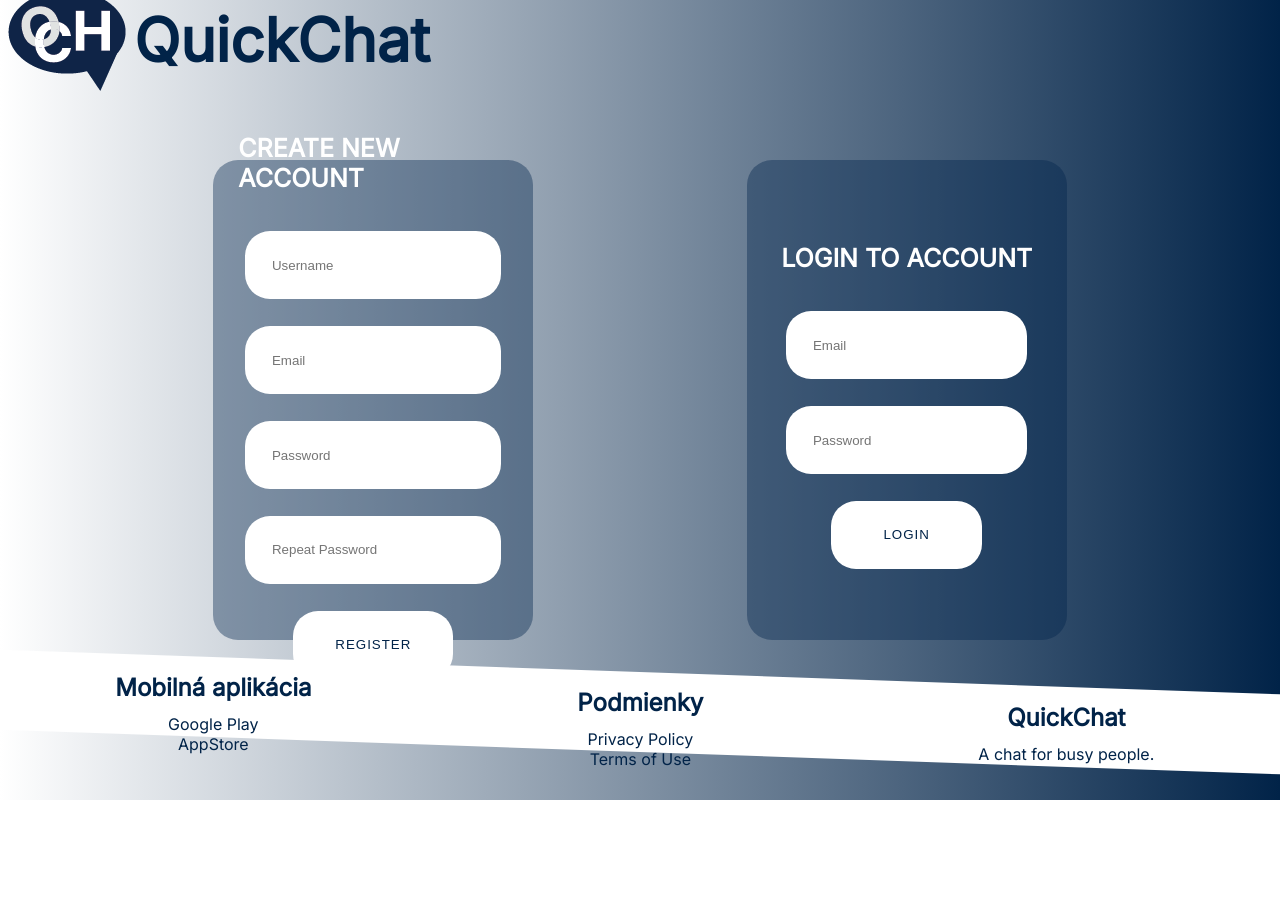
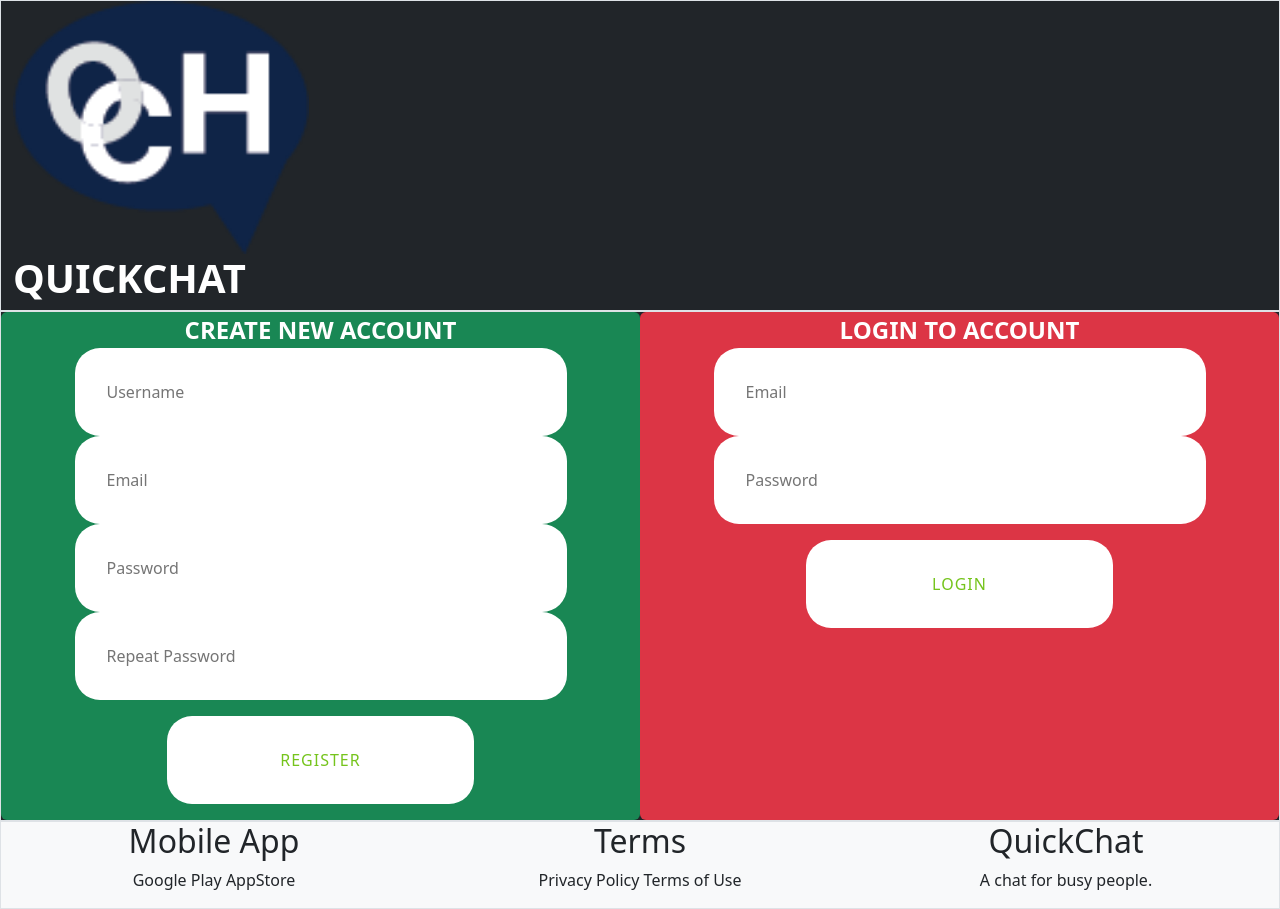
Before and after one commit to conway-hash/Login-Website, a plain HTML site: page index.html in a window 1280 px wide. Before the commit the page ends 800 px from the top, so only its background shows below. Drawn offline with nearby package versions, Linux system fonts and the light colour scheme.

Commit message:
Bootstrap branch

```diff
--- a/index.html
+++ b/index.html
@@ -4,39 +4,48 @@
 <head>
     <title>Login Site</title>
     <meta charset="utf-8" name="viewport" content="width=device-width, initial-scale=1">
-    <link href='https://fonts.googleapis.com/css?family=Inter' rel='stylesheet'>
     <link rel="stylesheet" href="style.css">
+    <link href="https://cdn.jsdelivr.net/npm/bootstrap@5.2.0-beta1/dist/css/bootstrap.min.css" rel="stylesheet"
+        integrity="sha384-0evHe/X+R7YkIZDRvuzKMRqM+OrBnVFBL6DOitfPri4tjfHxaWutUpFmBp4vmVor" crossorigin="anonymous">
 </head>
 
-<body>
-    <header>
-        <img src="Logo.png" alt="Logo">
-        <h1>QuickChat</h1>
+<body class="bg-dark">
+    <header class="container-xxl border text-white">
+        <div class="row">
+            <img src="Logo.png" alt="" class="float-start w-25">
+            <h1 class="text-uppercase fs-1 fw-bold">QuickChat</h1>
+        </div>
     </header>
-    <div class="container">
-        <div class="box">
-            <div class="register">
-                <label>Create new account</label>
+
+    <div class=" container-xxl border">
+        <div class="row justify-content-between">
+            <div class="col-md-6 bg-success rounded text-center">
+                <label class="text-white text-uppercase fs-4 fw-bold">Create new account</label>
+                <form>
                     <input type="text" placeholder="Username">
                     <input type="email" placeholder="Email">
                     <input type="password" placeholder="Password">
                     <input type="password" placeholder="Repeat Password">
                     <input type="submit" value="Register">
+                </form>
             </div>
-        </div>
-        <div class="box">
-            <div class="login">
-                <label>Login to account</label>
+
+            <div class="col-md-6 bg-danger rounded text-center">
+                <label class="text-white text-uppercase fs-4 fw-bold">Login to account</label>
+                <form>
                     <input type="email" placeholder="Email">
                     <input type="password" placeholder="Password">
                     <input type="submit" value="Login">
+                </form>
             </div>
         </div>
     </div>
-    <footer>
-        <div class="footerclass">
+
+    <footer class="container-xxl border bg-light">
+        <div class="row ">
+            <div class="col text-center">
                 <h2>
-                Mobilná aplikácia
+                    Mobile App
                 </h2>
                 <a>
                     Google Play
@@ -45,9 +54,9 @@
                     AppStore
                 </a>
             </div>
-        <div class="footerclass">
+            <div class="col text-center">
                 <h2>
-                Podmienky
+                    Terms
                 </h2>
                 <a>
                     Privacy Policy
@@ -56,7 +65,7 @@
                     Terms of Use
                 </a>
             </div>
-        <div class="footerclass">
+            <div class="col text-center">
                 <h2>
                     QuickChat
                 </h2>
@@ -64,7 +73,13 @@
                     A chat for busy people.
                 </p>
             </div>
+        </div>
     </footer>
+
+    <script src="https://cdn.jsdelivr.net/npm/bootstrap@5.2.0-beta1/dist/js/bootstrap.bundle.min.js"
+        integrity="sha384-pprn3073KE6tl6bjs2QrFaJGz5/SUsLqktiwsUTF55Jfv3qYSDhgCecCxMW52nD2"
+        crossorigin="anonymous"></script>
+
 </body>
 
 </html>
--- a/style.css
+++ b/style.css
@@ -1,47 +1,3 @@
-* {
-    margin: 0;
-    padding: 0;
-}
-
-body {
-    width: 100%;
-    height: 100vh;
-    background-image: linear-gradient(to right, #FFFFFF, #012348);
-    display: flex;
-    flex-direction: column;
-    font-family: 'Inter';
-}
-
-header {
-    width: 100%;
-    height: 10vh;
-    display: flex;
-    align-items: center;
-    justify-content: flex-start;
-    font-size: 30px;
-    color: #012348;
-}
-
-img {
-    padding: 1vh;
-}
-
-.container {
-    width: 100%;
-    height: 80vh;
-    display: flex;
-    justify-content: space-evenly;
-    align-items: center;
-}
-
-label {
-    color: #FFFFFF;
-    text-transform: uppercase;
-    font-weight: bold;
-    font-size: 25px;
-    margin: 1em;
-}
-
 input {
     width: 80%;
     padding: 2em 2em;
@@ -52,10 +8,14 @@
     transition: 0.5s;
 }
 
+input:active {
+    border: 1em #45a049;
+}
+
 input[type=submit] {
     width: 50%;
     background-color: white;
-    color: #012348;
+    color: #75c41c;
     padding: 2em 2em;
     margin: 1em;
     border: none;
@@ -68,53 +28,3 @@
 input[type=submit]:hover {
     background-color: #45a049;
 }
-
-.box {
-    background: rgba(1, 35, 75, 0.4);
-    border-radius: 25px;
-    height: 75%;
-    width: 25%;
-    display: flex;
-    flex-direction: column;
-    justify-content: center;
-    align-items: center;
-}
-
-.register {
-    display: flex;
-    flex-direction: column;
-    justify-content: center;
-    align-items: center;
-}
-
-.login {
-    display: flex;
-    flex-direction: column;
-    justify-content: center;
-    align-items: center;
-}
-
-footer {
-    position: absolute;
-    bottom: 3em;
-    width: 100%;
-    height: 10vh;
-    background: white;
-    color: #012348;
-    display: grid;
-    grid-template-columns: 1fr 1fr 1fr;
-    grid-template-rows: 1fr 2fr;
-    transform: skewY(2deg);
-}
-
-.footerclass {
-    margin-top: 1em;
-    display: flex;
-    flex-direction: column;
-    align-items: center;
-    transform: skewY(-2deg);
-}
-
-.footerclass h2 {
-    margin-bottom: 0.5em;
-}
```
Lines whose indentation alone changed are shown as unchanged.
